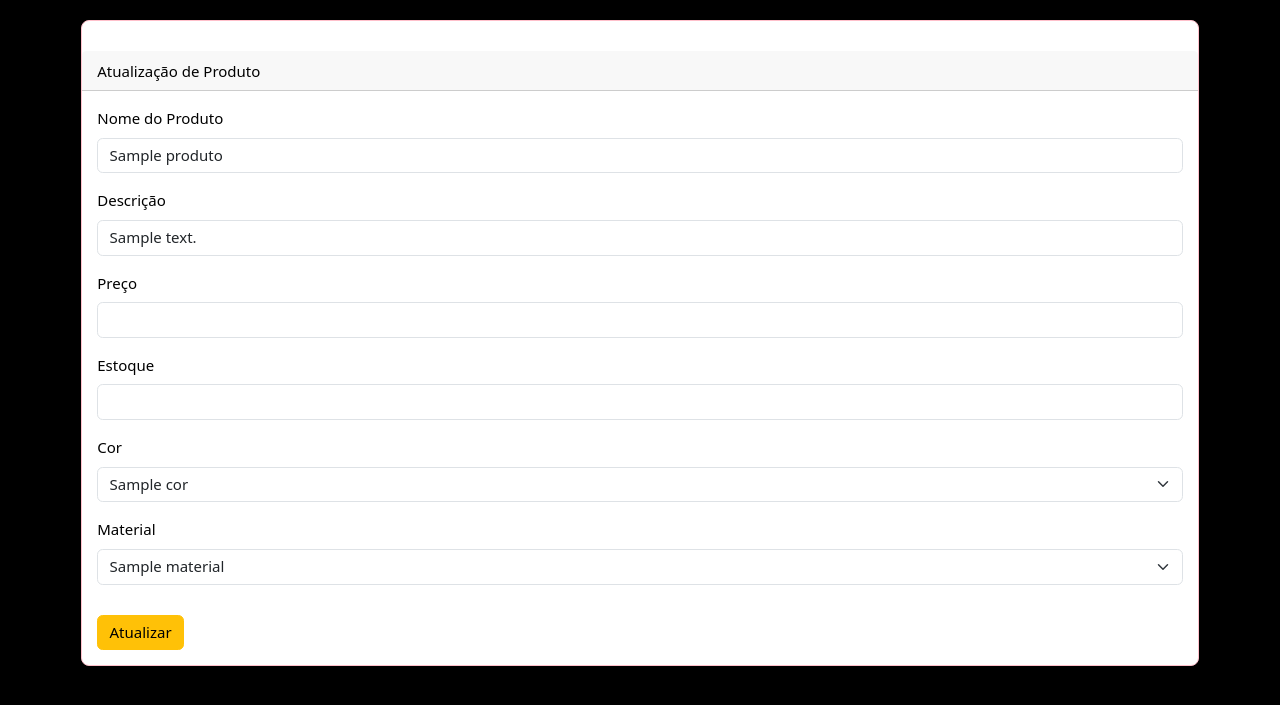
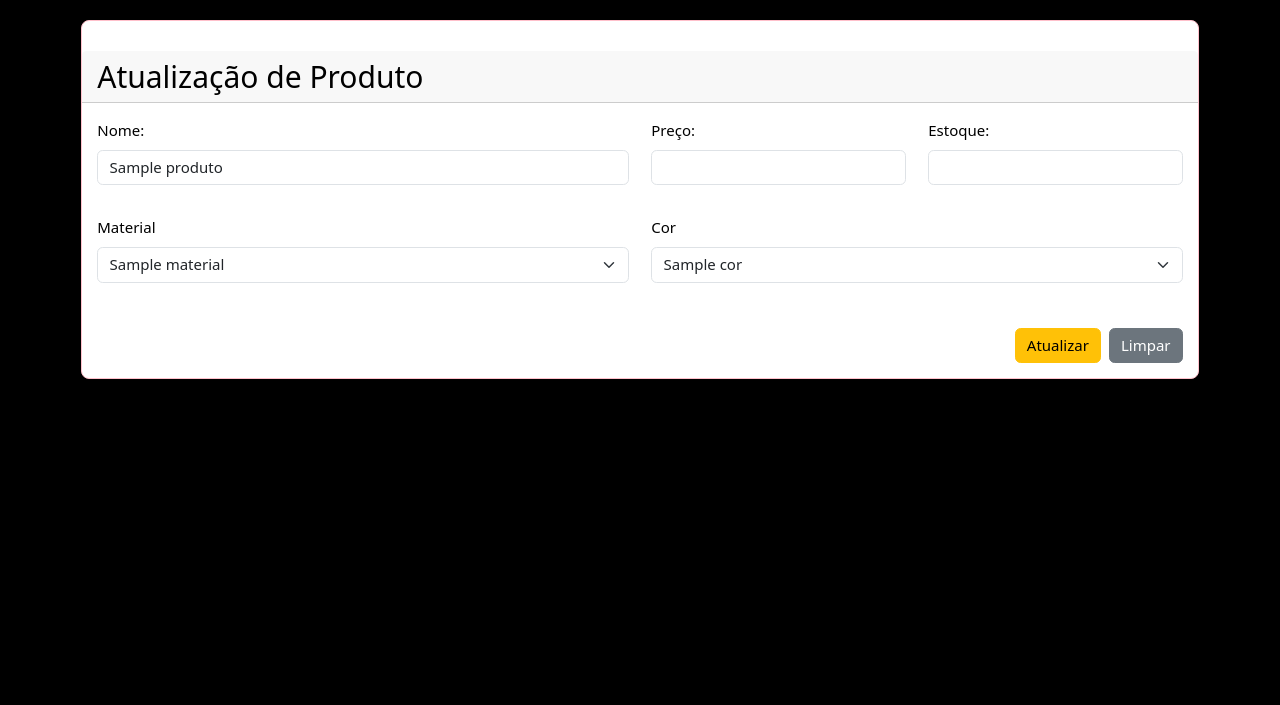
Before and after one commit to NartsissRibeiro/TCC-OculosMarciaOnorio, a PHP site: page /views/produto/edit.php?id_produto=1 in a window 1280 px wide. Shown: the part 75-780 px from the top of the page. Run offline with PHP 8.4, Linux system fonts and the light colour scheme; tables that the repository leaves empty or names only in its code hold one stand-in row (values such as "Sample post").

Commit message:
mudanças no edit produto

```diff
--- a/views/produto/edit.php
+++ b/views/produto/edit.php
@@ -1,6 +1,7 @@
 <?php
-include "../partials/header.php";
-include "../partials/navbar.php";
+include '../partials/header.php';
+include '../partials/navbar.php';
+include '../../db/conexao.php';
 
 // Verifica se o ID do produto foi passado
 $id = isset($_GET['id_produto']) ? (int)$_GET['id_produto'] : 0;
@@ -9,78 +10,110 @@
     exit;
 }
 
-include "../../db/conexao.php";
-
 // Consulta produto
 $sql_produto = "SELECT * FROM produto WHERE id_produto = $id";
-$result_produto = mysqli_query($conexao, $sql_produto);
-if (!$result_produto || mysqli_num_rows($result_produto) == 0) {
+$result_produto = $conexao->query($sql_produto);
+if (!$result_produto || $result_produto->num_rows == 0) {
     echo "<div class='alert alert-danger'>Produto não encontrado!</div>";
     exit;
 }
-$produto = mysqli_fetch_assoc($result_produto);
+$produto = $result_produto->fetch_assoc();
+
+// Consulta materiais
+$sql_material = "SELECT id_material, nome_material FROM material";
+$result_material = $conexao->query($sql_material);
 
 // Consulta cores
-$sql_cor = "SELECT * FROM cor";
-$result_cor = mysqli_query($conexao, $sql_cor);
-
-// Consulta materiais
-$sql_material = "SELECT * FROM material";
-$result_material = mysqli_query($conexao, $sql_material);
+$sql_cor = "SELECT id_cor, nome_cor FROM cor";
+$result_cor = $conexao->query($sql_cor);
 ?>
 
 <div class="container mt-5">
-    <div class="card">
+    <div class="row">
+        <div class="col-md-12">
+            <div class="card shadow">
                 <div class="card-header">
-            Atualização de Produto
+                    <h2>Atualização de Produto</h2>
                 </div>
                 <div class="card-body">
-            <form method="post" action="">
-                <div class="mb-3">
-                    <label for="name_produto" class="form-label">Nome do Produto</label>
+                    <form action="" method="post">
+                        <div class="row mb-3">
+                            <div class="col-md-6">
+                                <label for="name_produto" class="form-label">Nome: </label>
                                 <input type="text" class="form-control" id="name_produto" name="name_produto" value="<?= htmlspecialchars($produto['nome_produto']) ?>" required>
                             </div>
-
-                <div class="mb-3">
-                    <label for="description" class="form-label">Descrição</label>
-                    <input type="text" class="form-control" id="description" name="description" value="<?= htmlspecialchars($produto['desc_produto']) ?>" required>
+                            <div class="col-md-3">
+                                <label for="price_produto" class="form-label">Preço: </label>
+                                <input type="number" class="form-control" id="price_produto" name="price_produto" step="0.01" min="0" max="999" value="<?= $produto['preco_produto'] ?>" required>
+                            </div>
+                            <div class="col-md-3">
+                                <label for="estoque_produto" class="form-label">Estoque: </label>
+                                <input type="number" class="form-control" id="estoque_produto" name="estoque_produto" min="0" max="999" value="<?= $produto['estoque_produto'] ?>" required>
+                            </div>
                         </div>
 
-                <div class="mb-3">
-                    <label for="price_produto" class="form-label">Preço</label>
-                    <input type="number" class="form-control" id="price_produto" name="price_produto" step="0.01" min="0" value="<?= $produto['preco_produto'] ?>" required>
-                </div>
-
-                <div class="mb-3">
-                    <label for="estoque_produto" class="form-label">Estoque</label>
-                    <input type="number" class="form-control" id="estoque_produto" name="estoque_produto" min="0" value="<?= $produto['estoque_produto'] ?>" required>
-                </div>
-
-                <div class="mb-3">
-                    <label for="id_cor" class="form-label">Cor</label>
-                    <select class="form-select" id="id_cor" name="id_cor" required>
-                        <option value="">Selecione uma cor</option>
-                        <?php while ($cor = mysqli_fetch_assoc($result_cor)) : ?>
-                            <option value="<?= $cor['id_cor'] ?>" <?= ($cor['id_cor'] == $produto['id_cor']) ? 'selected' : '' ?>>
-                                <?= htmlspecialchars($cor['nome_cor']) ?>
+                        <div class="row mb-3">
+                            <div class="col-md-6">
+                                <label for="id_material" class="form-label">Material</label>
+                                <select id="id_material" name="id_material" required class="form-select">
+                                    <option value="">Selecione um material</option>
+                                    <?php while ($row = $result_material->fetch_assoc()) : ?>
+                                        <option value="<?= $row['id_material'] ?>" <?= ($row['id_material'] == $produto['id_material']) ? 'selected' : '' ?>>
+                                            <?= htmlspecialchars($row['nome_material']) ?>
                                         </option>
                                     <?php endwhile; ?>
                                 </select>
                             </div>
-
-                <div class="mb-3">
-                    <label for="id_material" class="form-label">Material</label>
-                    <select class="form-select" id="id_material" name="id_material" required>
-                        <option value="">Selecione um material</option>
-                        <?php while ($material = mysqli_fetch_assoc($result_material)) : ?>
-                            <option value="<?= $material['id_material'] ?>" <?= ($material['id_material'] == $produto['id_material']) ? 'selected' : '' ?>>
-                                <?= htmlspecialchars($material['nome_material']) ?>
+                            <div class="col-md-6">
+                                <label for="id_cor" class="form-label">Cor</label>
+                                <select id="id_cor" name="id_cor" required class="form-select">
+                                    <option value="">Selecione uma cor</option>
+                                    <?php while ($row = $result_cor->fetch_assoc()) : ?>
+                                        <option value="<?= $row['id_cor'] ?>" <?= ($row['id_cor'] == $produto['id_cor']) ? 'selected' : '' ?>>
+                                            <?= htmlspecialchars($row['nome_cor']) ?>
                                         </option>
                                     <?php endwhile; ?>
                                 </select>
                             </div>
+                        </div>
 
                         <input type="hidden" name="id_produto" value="<?= $produto['id_produto'] ?>">
 
-                <button type="submit" class="btn btn-warning mt-3">Atualizar</button>
+                        <div class="d-flex justify-content-end">
+                            <button type="submit" class="btn btn-warning mt-3 me-2">Atualizar</button>
+                            <button type="reset" class="btn btn-secondary mt-3">Limpar</button>
+                        </div>
                     </form>
+
+                    <?php
+                    // Atualização do produto
+                    if ($_SERVER['REQUEST_METHOD'] === 'POST') {
+                        $id_produto = (int)$_POST['id_produto'];
+                        $name_produto = mysqli_real_escape_string($conexao, $_POST['name_produto']);
+                        $price_produto = (float)$_POST['price_produto'];
+                        $estoque_produto = (int)$_POST['estoque_produto'];
+                        $id_material = (int)$_POST['id_material'];
+                        $id_cor = (int)$_POST['id_cor'];
+
+                        $sql_update = "UPDATE produto SET
+                            nome_produto='$name_produto',
+                            preco_produto='$price_produto',
+                            estoque_produto='$estoque_produto',
+                            id_material='$id_material',
+                            id_cor='$id_cor'
+                            WHERE id_produto=$id_produto";
+
+                        if ($conexao->query($sql_update)) {
+                            echo "<div class='alert alert-success mt-3'>Produto atualizado com sucesso!</div>";
+                        } else {
+                            echo "<div class='alert alert-danger mt-3'>Erro ao atualizar: " . $conexao->error . "</div>";
+                        }
+                    }
+                    ?>
+                </div>
+            </div>
+        </div>
+    </div>
+</div>
+
+<?php include '../partials/footer.php'; ?>
```
Lines whose indentation alone changed are shown as unchanged.
